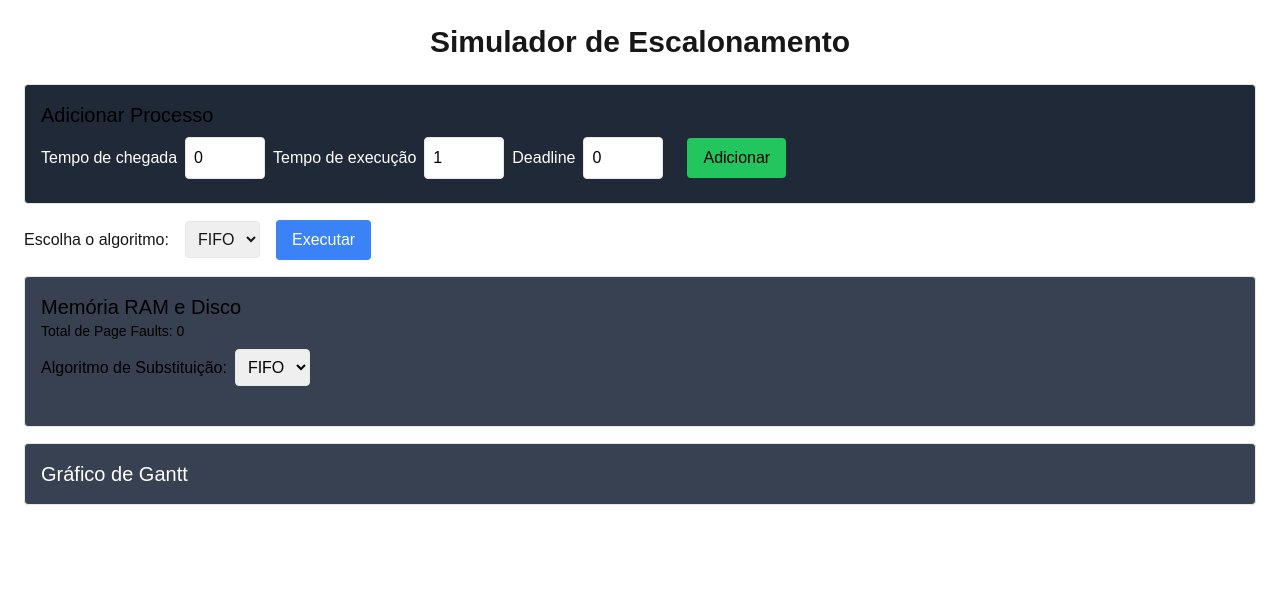
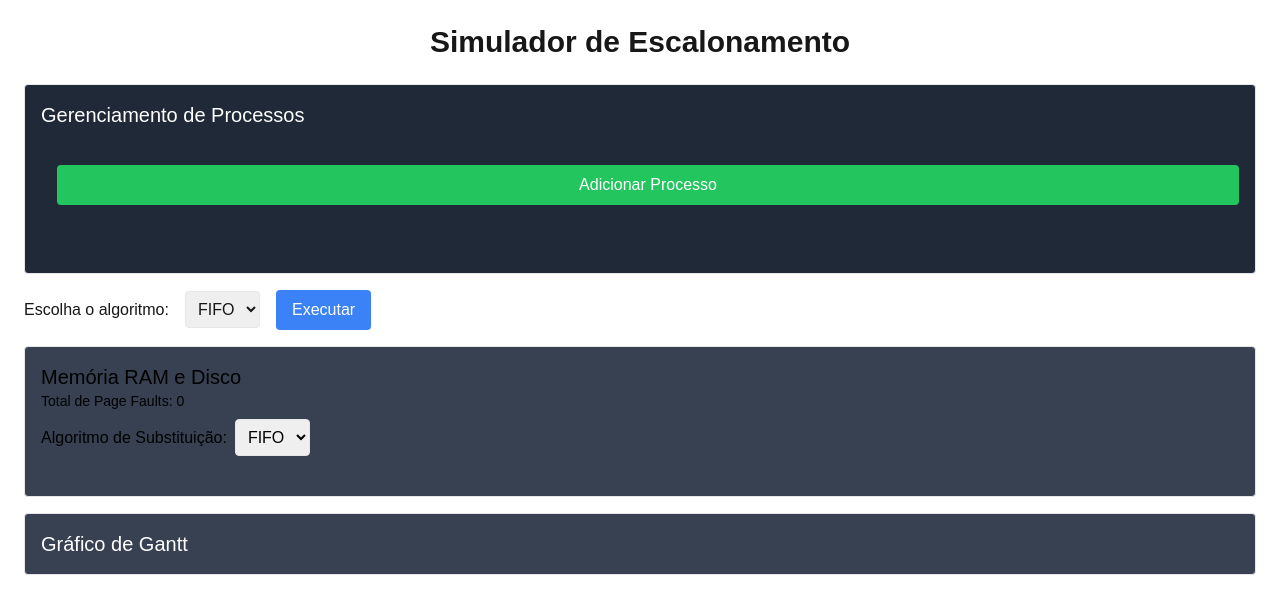
Before and after one commit to lucasjulio2003/Escalonador-de-processos---SO, a Next.js app: page / in a window 1280 px wide. Shown: the top 614 px of the page. Built offline with nearby package versions, Linux system fonts and the light colour scheme.

Commit message:
fix: refresh process form for list process

```diff
--- a/app/components/ProcessForm.tsx
+++ b/app/components/ProcessForm.tsx
@@ -6,59 +6,104 @@ interface Props {
 }
 
 export default function ProcessForm({ setProcesses }: Props) {
-  const [arrivalTime, setArrivalTime] = useState(0);
-  const [executationTime, setExecutationTime] = useState(1);
-  const [deadline, setDeadline] = useState(0);
-  const [numPages, setNumPages] = useState(0);
+  const [processesList, setProcessesList] = useState<Process[]>([]);
+
+  // Função para adicionar um novo processo
+  const addProcess = () => {
+    const newProcess: Process = {
+      id: processesList.length + 1, // Gera um ID único
+      arrivalTime: 0,
+      executationTime: 1,
+      remainingTime: 1,
+      numPages:1,
+    };
+    setProcessesList((prev) => [...prev, newProcess]);
+  };
 
 
-  const addProcess = () => {
-    setProcesses((prevProcesses) => [
-      ...prevProcesses,
-      {
-        id: prevProcesses.length + 1,
-        arrivalTime,
-        executationTime,
-        remainingTime: executationTime,
-        deadline: deadline,
-        numPages: numPages
-      }
-    ]);
+  const updateProcess = (id: number, field: keyof Process, value: number) => {
+    setProcessesList((prev) =>
+      prev.map((process) =>
+        process.id === id ? { ...process, [field]: value } : process
+      )
+    );
+  };
+
+  const deleteProcess = (id: number) => {
+    setProcessesList((prev) => prev.filter((process) => process.id !== id));
+  };
+
+  const submitProcesses = () => {
+    setProcesses(() => processesList);
   };
 
   return (
-    <div className="p-4 border rounded bg-gray-800 text-black">
-      <h2 className="text-xl">Adicionar Processo</h2>
-      <label className="text-white">Tempo de chegada</label>
+    <div className="p-4 flex flex-col gap-5  space-x-4 border rounded bg-gray-800 text-white ">
+      <h2 className="text-xl mb-4">Gerenciamento de Processos</h2>
+
+      {/* Botão para adicionar um novo processo */}
+      <button
+        onClick={addProcess}
+        className="mb-4 bg-green-500 px-4 py-2 rounded"
+      >
+       Adicionar Processo
+      </button>
+
+      {/* Lista de processos */}
+      <div className="grid grid-cols-1 sm:grid-cols-2 md:grid-cols-3 lg:grid-cols-4 gap-4 pb-4">
+        {processesList.map((process) => (
+          <div key={process.id} className="flex flex-col border rounded bg-gray-700 p4 w-64">
+            <h3 className="text-lg">P{process.id}</h3>
+            <div className="">
+
+              <div className="flex flex-row wrap">
+                <label>Tempo de Chegada:</label>
                 <input
                   type="number"
-        placeholder="Tempo de chegada"
-        value={arrivalTime}
-        onChange={(e) => setArrivalTime(Number(e.target.value))}
-        min={0}
-        className="p-2 m-2 w-20 border rounded"
+                  value={process.arrivalTime}
+                  onChange={(e) =>
+                    updateProcess(process.id, "arrivalTime", Number(e.target.value))
+                  }
+                  className="p-2 m-2 border rounded text-black w-full"
                 />
-      <label className="text-white">Tempo de execução</label>
+              </div>
+
+              <div className="flex flex-row justify-center ">
+                <label>Tempo de Execução:</label>
                 <input
                   type="number"
-        placeholder="Tempo de execução"
-        value={executationTime}
-        onChange={(e) => setExecutationTime(Number(e.target.value))}
-        min={1}
-        className="p-2 m-2 w-20 border rounded"
+                  value={process.executationTime}
+                  onChange={(e) =>
+                    updateProcess(process.id, "executationTime", Number(e.target.value))
+                  }
+                  className="p-2 m-2 border rounded text-black w-full"
                 />
-      <label className="text-white">Deadline</label>
+              </div>
+
+              <div className="flex flex-row justify-ce p-2">
+                <label>Deadline:</label>
                 <input
                   type="number"
-        placeholder="Deadline"
-        value={deadline}
-        onChange={(e) => setDeadline(Number(e.target.value))}
-        min={1}
-        className="p-2 m-2 w-20 border rounded"
+                  value={process.deadline}
+                  onChange={(e) =>
+                    updateProcess(process.id, "deadline", Number(e.target.value))
+                  }
+                  className="p-2 m-2 border rounded text-black w-full"
                 />
-      <button onClick={addProcess} className="ml-4 bg-green-500 px-4 py-2 rounded">
-        Adicionar
+              </div>
+            </div>
+
+            <button
+              onClick={() => deleteProcess(process.id)}
+              className="mt-2 bg-red-500 px-4 py-2 rounded"
+            >
+              Remover Processo
             </button>
+          </div>
+        ))}
+      </div>
+
+
     </div>
   );
 }
```
Lines whose indentation alone changed are shown as unchanged.
